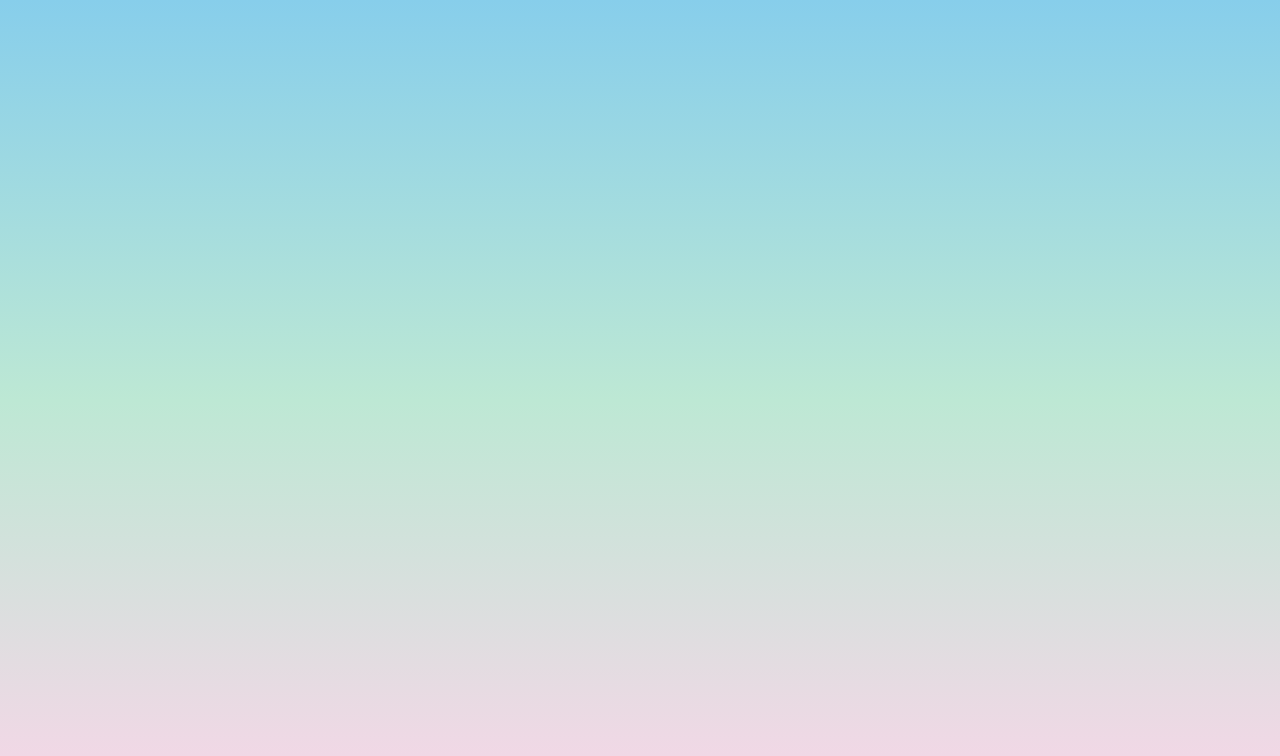
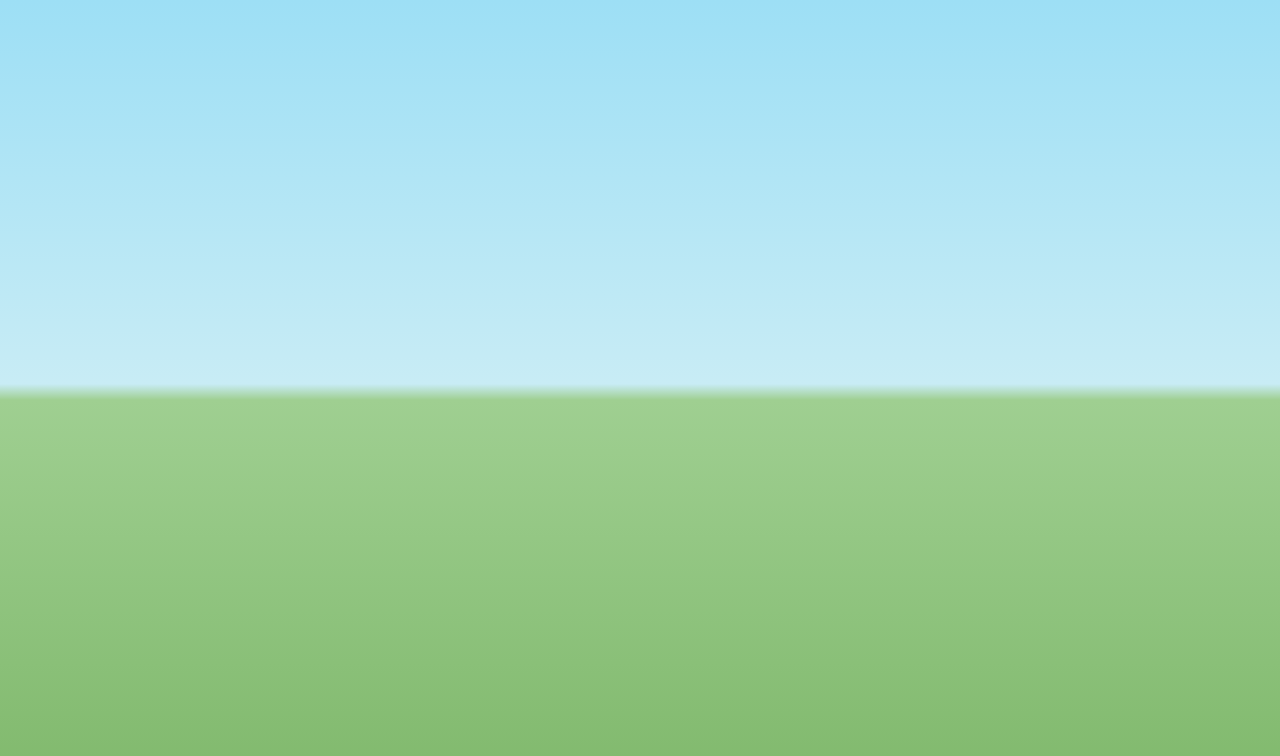
Before and after one commit to MeryLeyva/the-space-between, a plain HTML site: page index.html in a window 1280 px wide. Drawn offline with Linux system fonts and the light colour scheme.

Commit message:
Update background gradient in index.html

```diff
--- a/index.html
+++ b/index.html
@@ -12,10 +12,13 @@
             min-height: 100vh;
             font-family: Georgia, serif;
             background: linear-gradient(
-                skyblue,
-                #bde8d4,
-                #f7d6e8
-            );
+    to bottom,
+    #9ddff5 0%,
+    #c8ecf5 48%,
+    #9fcf91 50%,
+    #7fb86b 100%
+);
+
         }
     </style>
 </head>
```
